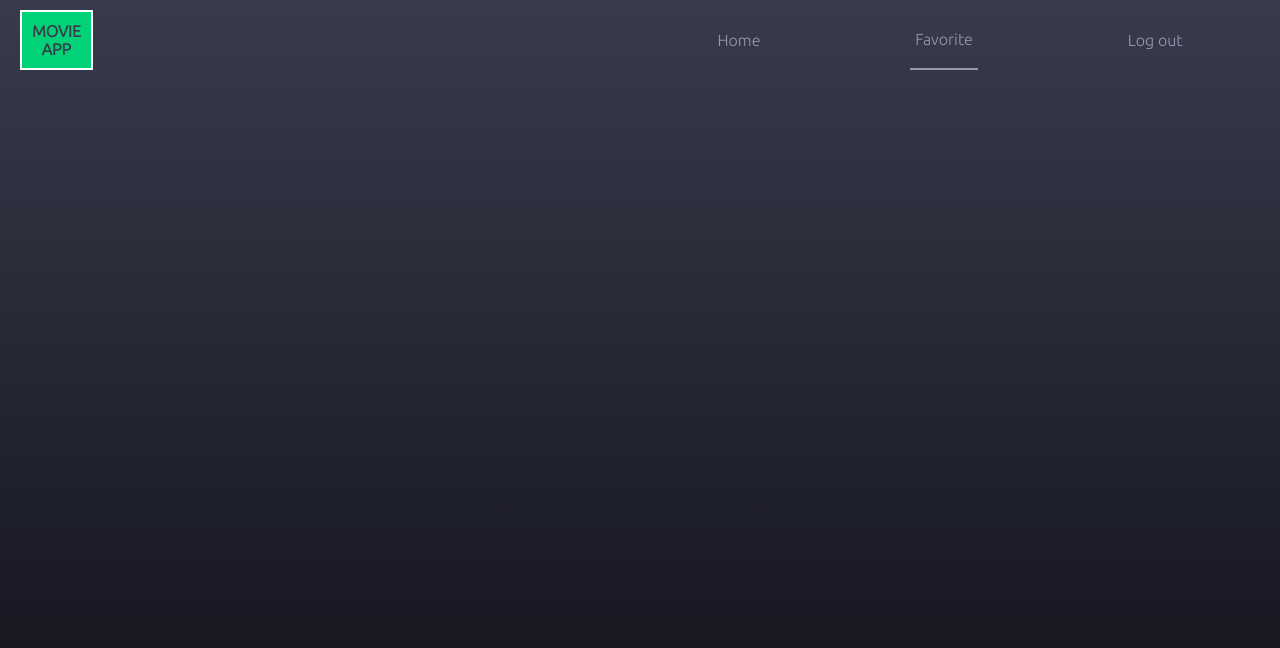
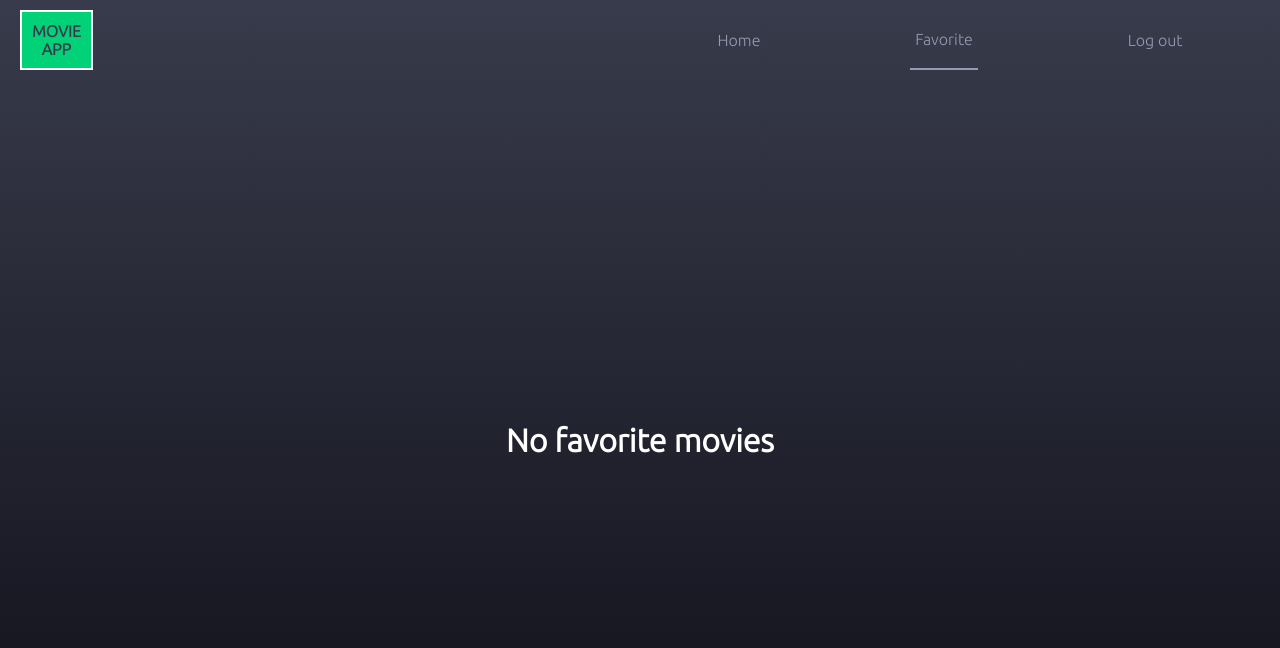
Before and after one commit to kevcast95/movie_db, a React (Create React App) app: page /favorites in a window 1280 px wide. Shown: the top 648 px of the page. Built offline with nearby package versions, Linux system fonts and the light colour scheme; no server answers; the database is empty; sample sign-in values are in the browser's storage.

Commit message:
favorite page message

```diff
--- a/src/pages/Favorites/Favorite.css
+++ b/src/pages/Favorites/Favorite.css
@@ -5,10 +5,20 @@
 }
 
 .Favorites_list {
+ position: relative;
  width: 100%;
  height: calc(100vh - 80px);
  max-height: calc(100vh - 60px);
  overflow-y: auto;
+}
+
+.Favorites_list > h1 {
+  position: absolute;
+  text-align: center;
+  color: white;
+  top: 50%;
+  left: 50%;
+  transform: translate(-50%, -50%);
 }
 
 @media (min-width: 600px) {
--- a/src/pages/Favorites/index.js
+++ b/src/pages/Favorites/index.js
@@ -60,6 +60,9 @@ export default function Favorite() {
       <div className='Favorites__container'>
         <NavBar />
         <div className="Favorites_list">
+          {moviesList.length === 0 &&
+            <h1>No favorite movies </h1>
+          }
           <MovieCards
             movies={moviesList}
             from={"faorites"}
--- a/src/pages/Home/index.js
+++ b/src/pages/Home/index.js
@@ -27,7 +27,7 @@ export default function Home() {
     .catch(error => toastMessage('error', 'Upps, looks like we dont have movies to show!, please try later', 'getListadoError'));
     setTimeout(()=>{
       setLoading(false)
-    },300)
+    },500)
   },[page])
 
   function navigationMovies(direction) {
--- a/src/pages/Login/Login.css
+++ b/src/pages/Login/Login.css
@@ -65,7 +65,7 @@
 }
 
 .link_to {
-    color: rgb(1, 210, 119);
+    color: rgb(50, 243, 159);
 }
 
 @media (min-width: 600px) {
```
